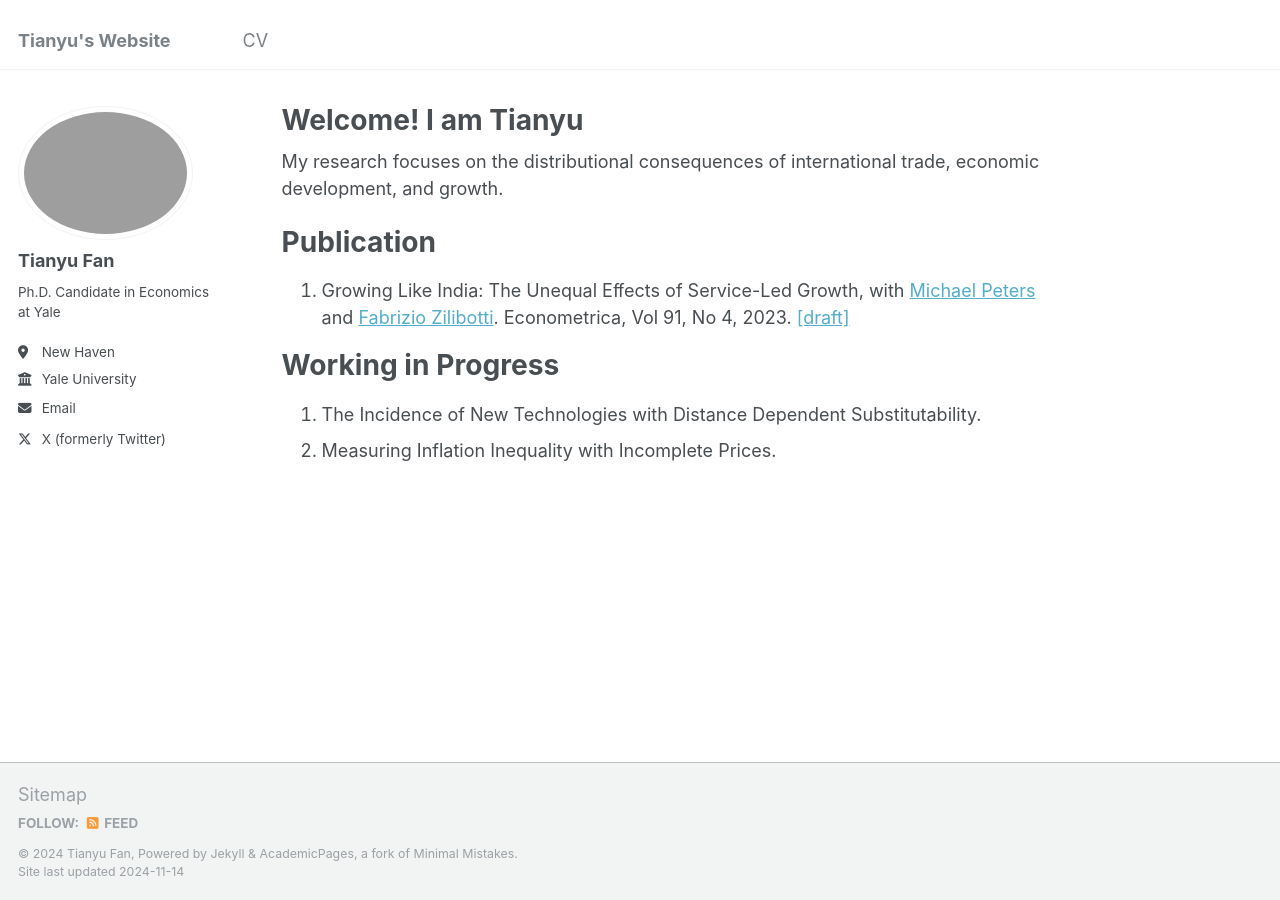
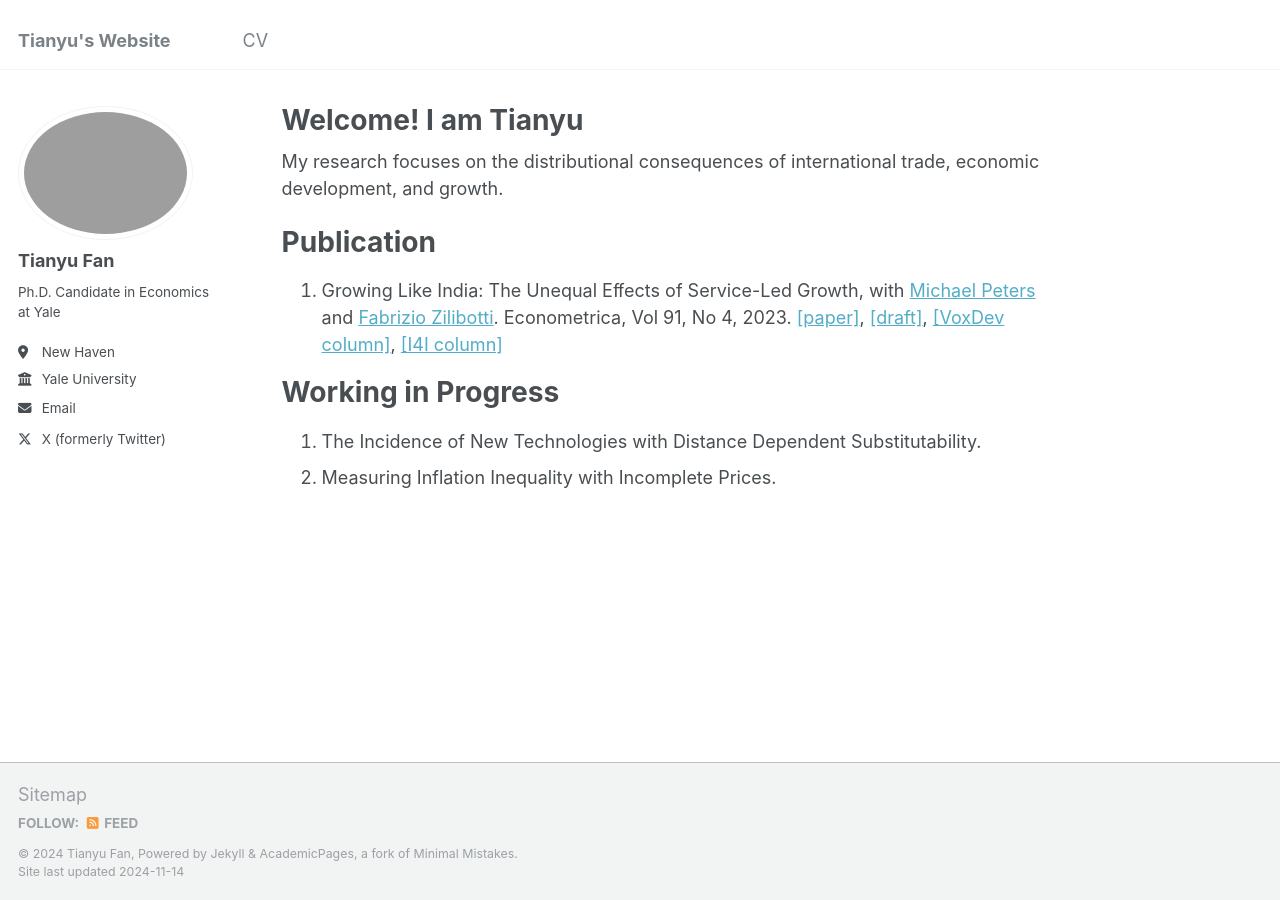
Before and after one commit to tianyufan-econ/tianyufan-econ.github.io, a Jekyll site: the page built from _pages/about.md, in a window 1280 px wide. Built offline with Jekyll 4.4.1, drawn with Linux system fonts in a browser that asks for light colours.

Commit message:
Update about.md

```diff
--- a/_pages/about.md
+++ b/_pages/about.md
@@ -11,7 +11,7 @@ My research focuses on the distributional consequences of international trade, e
 
 Publication
 ======
-1. Growing Like India: The Unequal Eﬀects of Service-Led Growth, with [Michael Peters](https://mipeters.weebly.com) and [Fabrizio Zilibotti](https://campuspress.yale.edu/zilibotti/). Econometrica, Vol 91, No 4, 2023. [\[draft\]](/files/FPZ_ECMA_final.pdf)
+1. Growing Like India: The Unequal Eﬀects of Service-Led Growth, with [Michael Peters](https://mipeters.weebly.com) and [Fabrizio Zilibotti](https://campuspress.yale.edu/zilibotti/). Econometrica, Vol 91, No 4, 2023. [\[paper\]](/files/FPZ_UnequalGrowth.pdf), [\[draft\]](/files/FPZ_ECMA_final.pdf), [\[VoxDev column\]](https://www.ideasforindia.in/topics/macroeconomics/india-s-service-led-economic-growth.html), [\[I4I column\]](https://www.ideasforindia.in/topics/macroeconomics/india-s-service-led-economic-growth.html)
 
 Working in Progress
 ======
```
